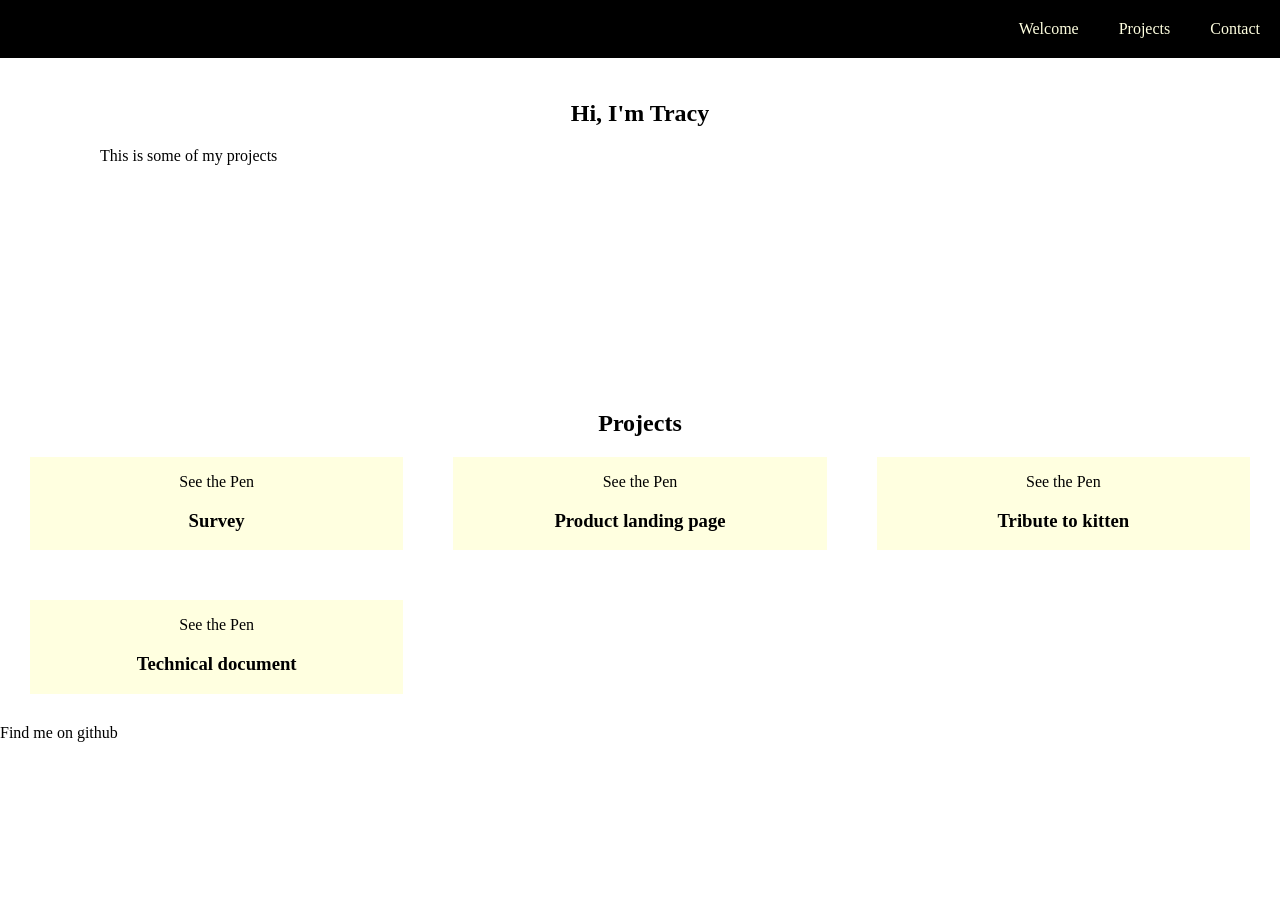
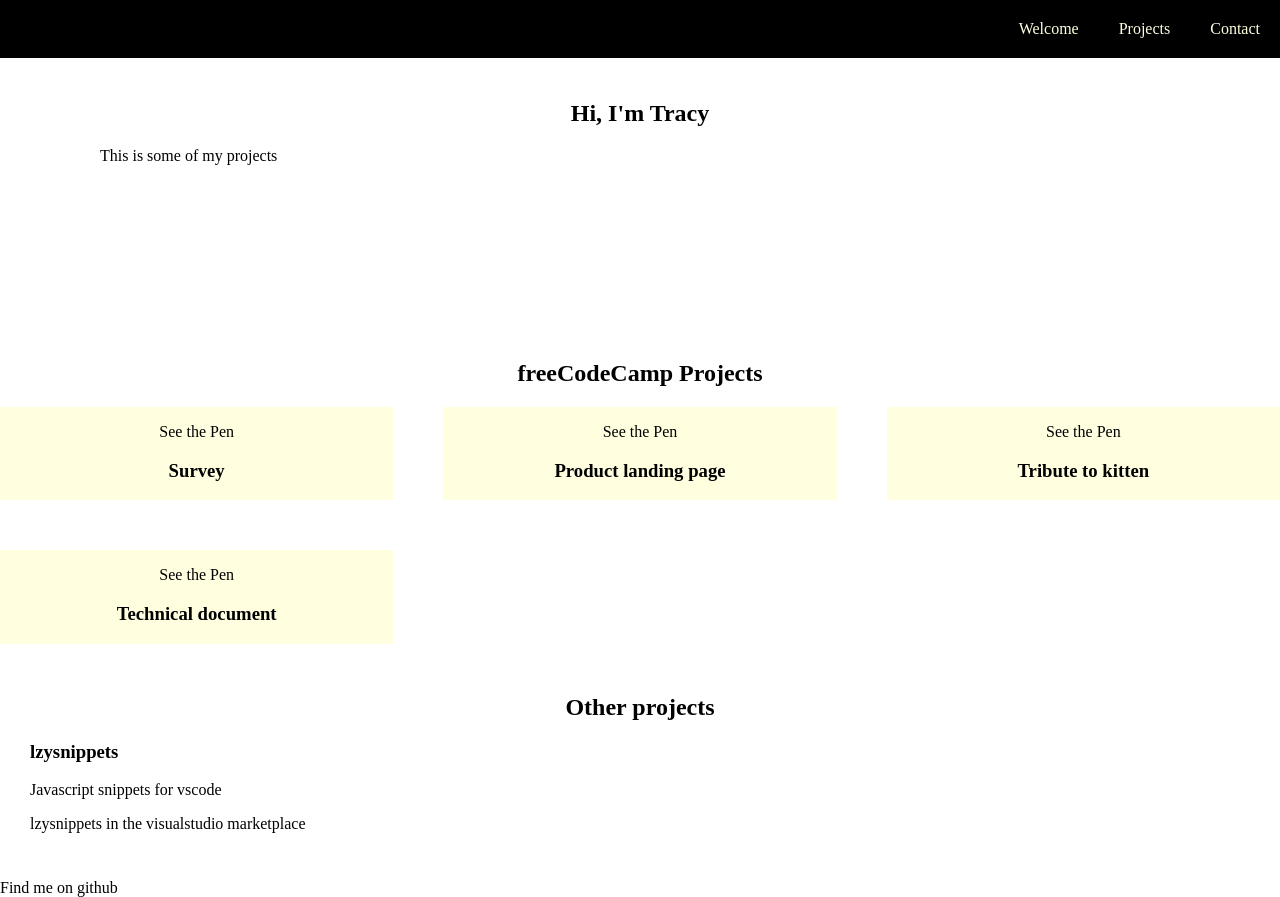
Before and after one commit to verde79/portfolio, a plain HTML site: page index.html in a window 1280 px wide. Before the commit the page ends 800 px from the top, so only its background shows below. Drawn offline with Linux system fonts and the light colour scheme; a script that the page names is missing.

Commit message:
added lzysnippets

```diff
--- a/index.html
+++ b/index.html
@@ -21,8 +21,8 @@
     <p>This is some of my projects</p>
   </section>
 
-  <section id="projects">
-    <h2>Projects</h2>
+  <section id="fcc-projects">
+    <h2>freeCodeCamp Projects</h2>
     <div id="container">
       <div class="project-tile">
         <a href="https://codepen.io/verde79/full/oPeMWP/">
@@ -64,6 +64,15 @@
     </div>
   </section>
 
+  <section id="projects">
+    <h2>Other projects</h2>
+    <h3>lzysnippets</h3>
+    <p>Javascript snippets for vscode</p>
+    <p><a href="https://marketplace.visualstudio.com/items?itemName=planetVerde.lzysnippets" rel="noopener noreferrer">lzysnippets</a> in the visualstudio marketplace</p>
+
+
+  </section>
+
   <a id="profile-link" a href="https://github.com/verde79" target="_blank">Find me on github
   </a>
 
```
